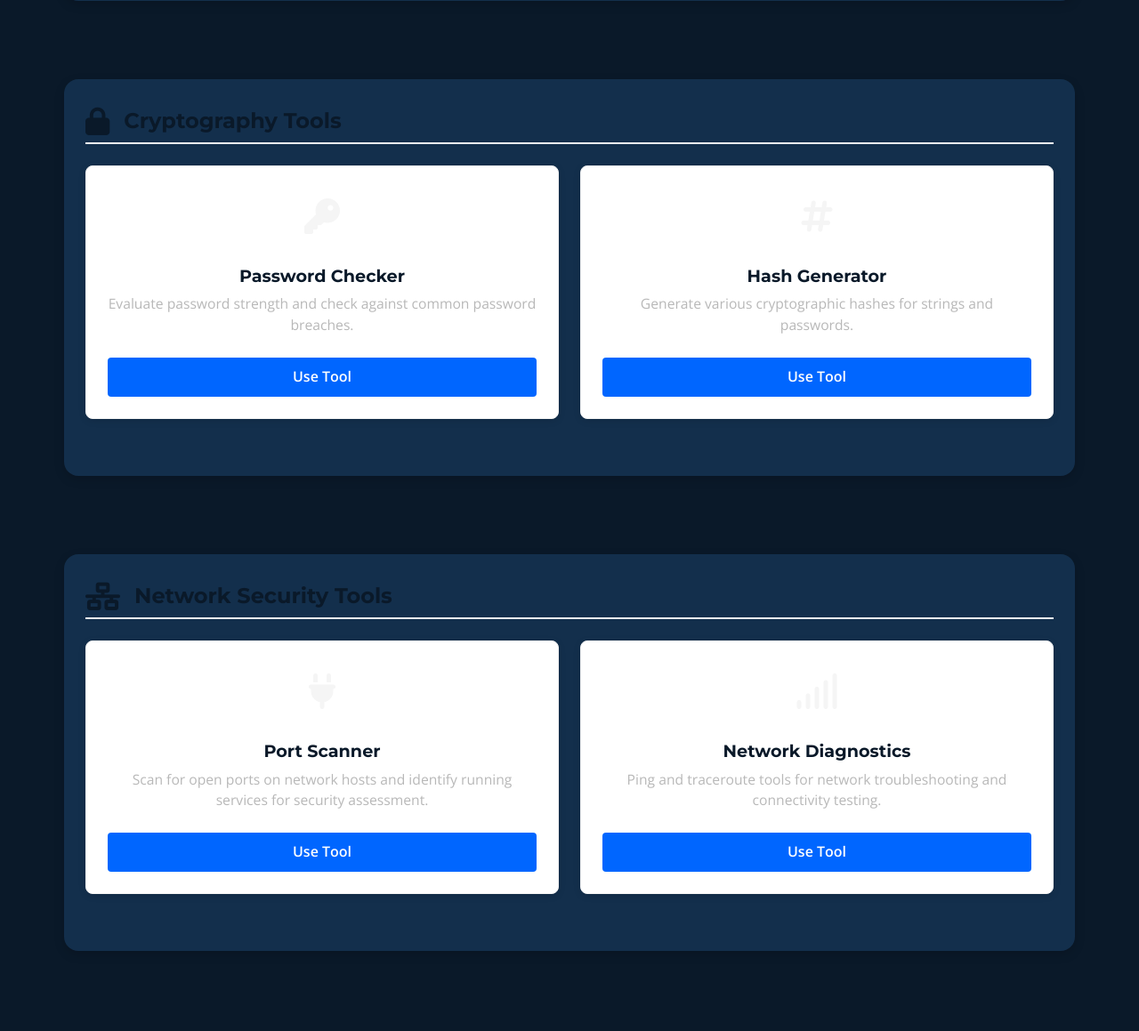
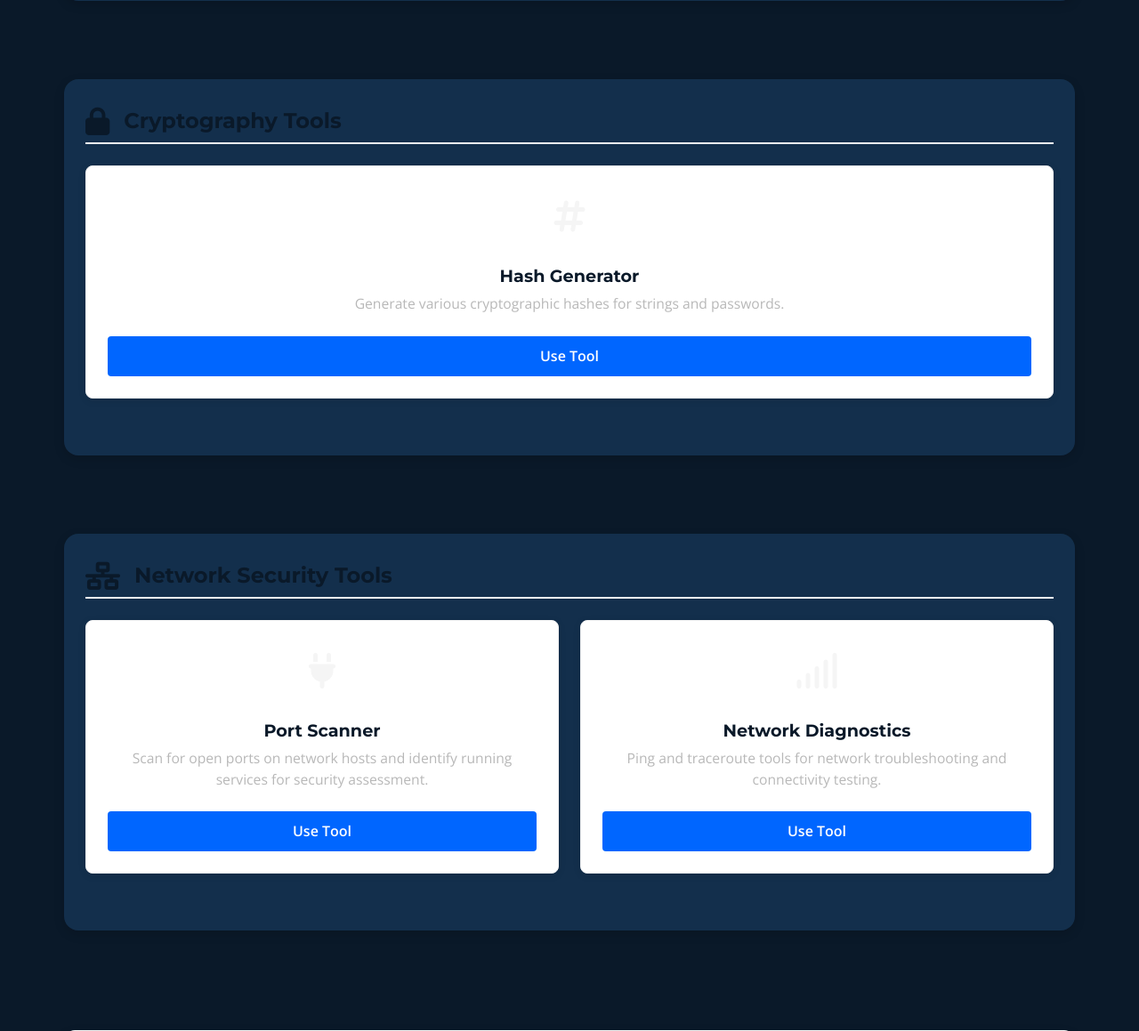
Before and after one commit to lilyvnge/21st_century_solution, a Flask app: page /security-tools in a window 1280 px wide. Shown: the part 1676-2835 px from the top of the page at 89% size. Run offline with Flask 3, Linux system fonts and the light colour scheme; some libraries are stand-ins or nearby versions.

Commit message:
Refactor security tools HTML template structure

```diff
--- a/templates/security_tools.html
+++ b/templates/security_tools.html
@@ -91,14 +91,6 @@
         <div class="tool-category">
             <h2><i class="fas fa-lock"></i> Cryptography Tools</h2>
             <div class="tools-row">
-                <div class="tool-card">
-                    <div class="tool-icon">
-                        <i class="fas fa-key"></i>
-                    </div>
-                    <h3>Password Checker</h3>
-                    <p>Evaluate password strength and check against common password breaches.</p>
-                    <a href="{{ url_for('password_checker_tool') }}" class="btn btn-primary">Use Tool</a>
-                </div>
 
                 <div class="tool-card">
                     <div class="tool-icon">
@@ -364,4 +356,5 @@
     }
 }
 </style>
+
 {% endblock %}
```
